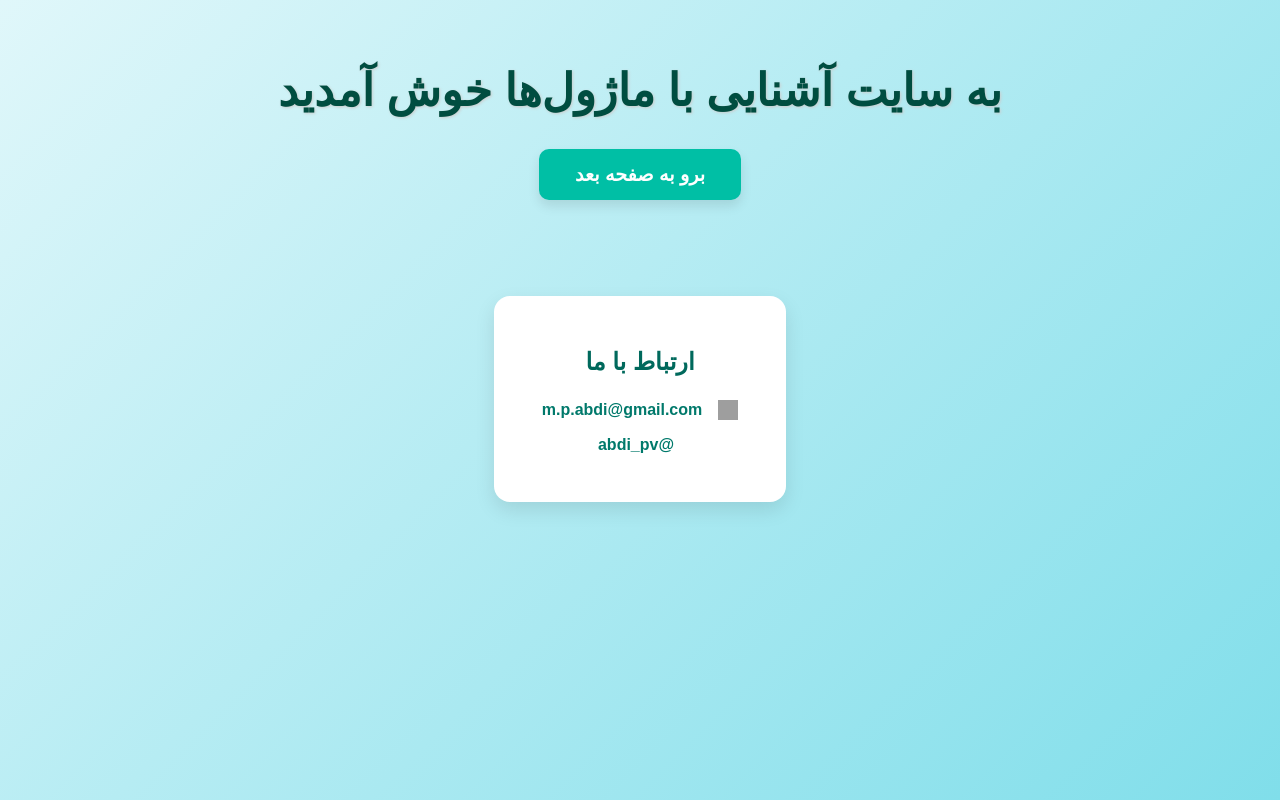
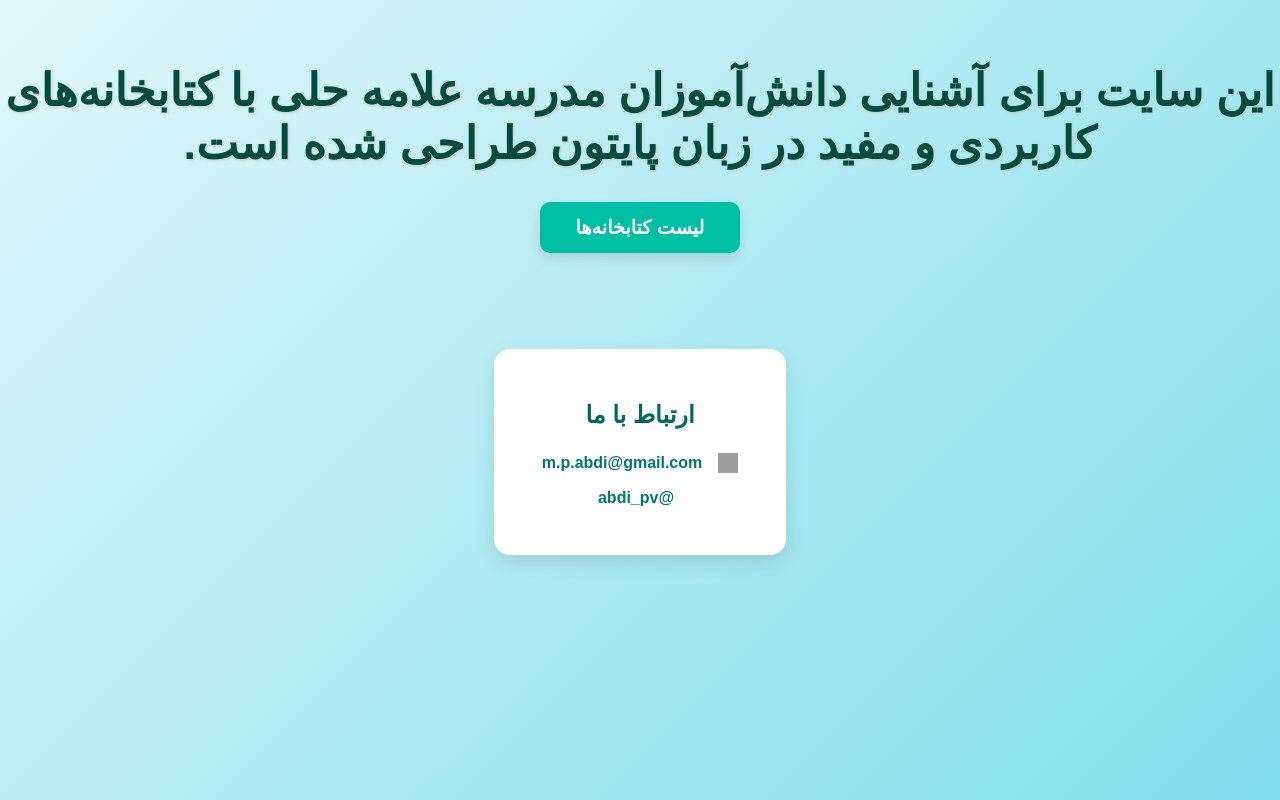
Before and after one commit to MParsa90/modules, a plain HTML site: page index.html in a window 1280 px wide. Drawn offline with Linux system fonts and the light colour scheme; grey boxes are pictures that could not be loaded.

Commit message:
index.html

```diff
--- a/index.html
+++ b/index.html
@@ -86,8 +86,8 @@
     </style>
 </head>
 <body>
-    <h1 id="welcome-message">به سایت آشنایی با ماژول‌ها خوش آمدید</h1>
-    <a id="next-button" href="./1.html">برو به صفحه بعد</a>
+    <h1 id="welcome-message">این سایت برای آشنایی دانش‌آموزان مدرسه علامه حلی با کتابخانه‌های کاربردی و مفید در زبان پایتون طراحی شده است.</h1>
+    <a id="next-button" href="./1.html">لیست کتابخانه‌ها</a>
 
     <div id="contact">
         <h2>ارتباط با ما</h2>
```
